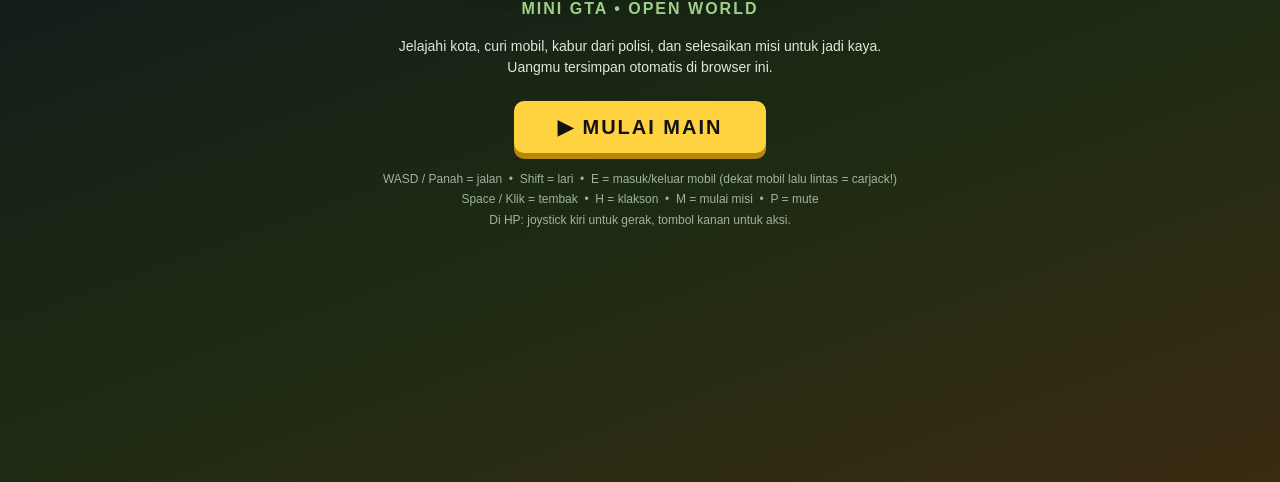
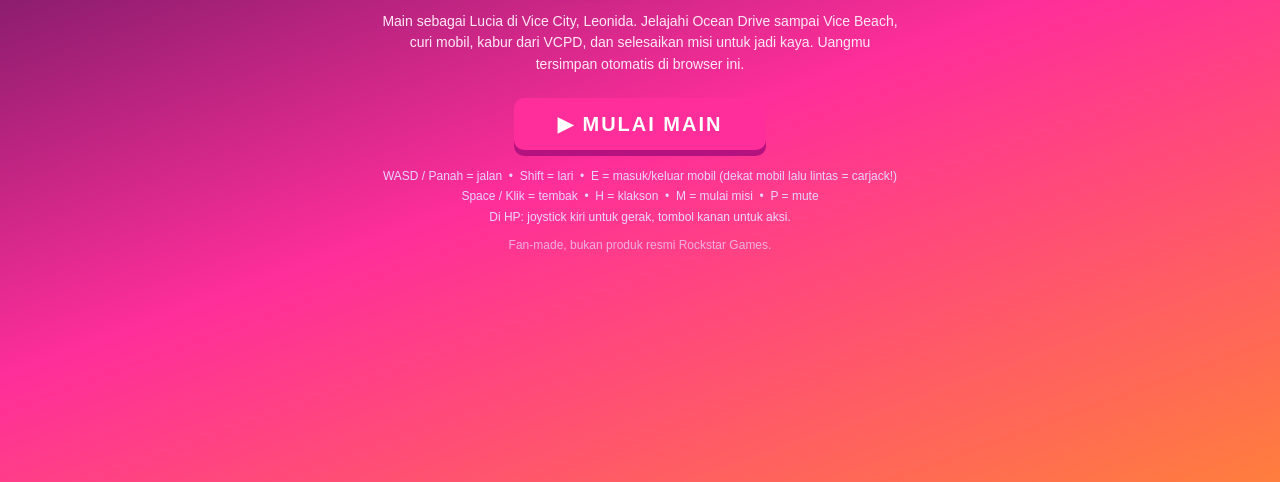
Before and after one commit to sakasaki919-cmd/mini-gta, a plain HTML site: page index.html in a window 1280 px wide. Shown: the part 318-800 px from the top of the page. Drawn offline with Linux system fonts and the light colour scheme.

Commit message:
Retheme jadi GTA 6: Vice City (neon, Ocean Drive, Vice Beach, Lucia, VCPD)

```diff
--- a/index.html
+++ b/index.html
@@ -3,27 +3,27 @@
 <head>
 <meta charset="utf-8">
 <meta name="viewport" content="width=device-width,initial-scale=1,maximum-scale=1,user-scalable=no">
-<title>Palm City — Mini GTA</title>
+<title>Vice City — Mini GTA 6 (fan-made)</title>
 <style>
   *{margin:0;padding:0;box-sizing:border-box}
-  html,body{width:100%;height:100%;overflow:hidden;background:#14181d;font-family:Arial,Helvetica,sans-serif;touch-action:none}
+  html,body{width:100%;height:100%;overflow:hidden;background:#1a0b2e;font-family:Arial,Helvetica,sans-serif;touch-action:none}
   #game{display:block;width:100vw;height:100vh}
-  #start{position:fixed;inset:0;background:linear-gradient(160deg,#0d1420,#1d2b12 60%,#3a2b12);color:#fff;display:flex;flex-direction:column;align-items:center;justify-content:center;text-align:center;z-index:20;padding:20px}
-  #start h1{font-size:52px;letter-spacing:4px;color:#ffd23f;text-shadow:0 4px 0 #b8860b,0 8px 24px rgba(0,0,0,.6)}
-  #start h2{font-size:16px;color:#9fd08a;margin:6px 0 18px;letter-spacing:2px}
-  #start p{max-width:520px;line-height:1.55;color:#dfe8d8;font-size:14px}
-  #startBtn{margin-top:22px;padding:14px 44px;font-size:20px;font-weight:bold;letter-spacing:2px;color:#111;background:#ffd23f;border:none;border-radius:10px;cursor:pointer;box-shadow:0 6px 0 #b8860b}
-  #startBtn:active{transform:translateY(4px);box-shadow:0 2px 0 #b8860b}
-  .ctrl{margin-top:16px;font-size:12px;color:#9fb3a0;line-height:1.7}
-  #muteBtn,#touchToggle{position:fixed;top:10px;z-index:15;width:42px;height:42px;border-radius:50%;border:2px solid rgba(255,255,255,.4);background:rgba(0,0,0,.5);color:#fff;font-size:20px;cursor:pointer}
+  #start{position:fixed;inset:0;background:linear-gradient(160deg,#2b0f4a,#ff2e9a 55%,#ff7e3d);color:#fff;display:flex;flex-direction:column;align-items:center;justify-content:center;text-align:center;z-index:20;padding:20px}
+  #start h1{font-size:52px;letter-spacing:4px;color:#ff5ec4;text-shadow:0 0 16px rgba(255,94,196,.9),0 0 42px rgba(0,229,255,.55),0 4px 0 #7b2ff7,0 8px 24px rgba(0,0,0,.6)}
+  #start h2{font-size:16px;color:#00e5ff;margin:6px 0 18px;letter-spacing:3px}
+  #start p{max-width:520px;line-height:1.55;color:#ffe9f6;font-size:14px}
+  #startBtn{margin-top:22px;padding:14px 44px;font-size:20px;font-weight:bold;letter-spacing:2px;color:#fff;background:#ff2e9a;border:none;border-radius:10px;cursor:pointer;box-shadow:0 6px 0 #b3127f}
+  #startBtn:active{transform:translateY(4px);box-shadow:0 2px 0 #b3127f}
+  .ctrl{margin-top:16px;font-size:12px;color:#e8d5ff;line-height:1.7}
+  #muteBtn,#touchToggle{position:fixed;top:10px;z-index:15;width:42px;height:42px;border-radius:50%;border:2px solid rgba(255,94,196,.6);background:rgba(0,0,0,.5);color:#fff;font-size:20px;cursor:pointer}
   #muteBtn{right:10px}
   #touchToggle{right:60px}
   #touch{display:none;position:fixed;inset:0;z-index:10;pointer-events:none}
   #joy{position:absolute;left:22px;bottom:22px;width:128px;height:128px;border-radius:50%;background:rgba(255,255,255,.12);border:2px solid rgba(255,255,255,.35);pointer-events:auto}
-  #stick{position:absolute;left:39px;top:39px;width:50px;height:50px;border-radius:50%;background:rgba(255,210,63,.85)}
+  #stick{position:absolute;left:39px;top:39px;width:50px;height:50px;border-radius:50%;background:rgba(255,46,154,.9)}
   #btns{position:absolute;right:18px;bottom:22px;display:grid;grid-template-columns:1fr 1fr;gap:10px;pointer-events:auto}
   #btns button{width:64px;height:64px;border-radius:50%;border:2px solid rgba(255,255,255,.4);background:rgba(0,0,0,.55);color:#fff;font-size:24px;cursor:pointer}
-  #btns button:active{background:rgba(255,210,63,.7)}
+  #btns button:active{background:rgba(255,46,154,.7)}
   #btns .wide{grid-column:span 2;width:auto;height:44px;border-radius:22px;font-size:15px}
 </style>
 </head>
@@ -42,9 +42,10 @@
   </div>
 </div>
 <div id="start">
-  <h1>PALM CITY</h1>
-  <h2>MINI GTA &bull; OPEN WORLD</h2>
-  <p>Jelajahi kota, curi mobil, kabur dari polisi, dan selesaikan misi untuk jadi kaya.
+  <h1>VICE CITY</h1>
+  <h2>MINI GTA 6 &bull; OPEN WORLD (FAN-MADE)</h2>
+  <p>Main sebagai Lucia di Vice City, Leonida. Jelajahi Ocean Drive sampai Vice Beach,
+  curi mobil, kabur dari VCPD, dan selesaikan misi untuk jadi kaya.
   Uangmu tersimpan otomatis di browser ini.</p>
   <button id="startBtn">▶ MULAI MAIN</button>
   <div class="ctrl">
@@ -52,6 +53,7 @@
     Space / Klik = tembak &nbsp;•&nbsp; H = klakson &nbsp;•&nbsp; M = mulai misi &nbsp;•&nbsp; P = mute<br>
     Di HP: joystick kiri untuk gerak, tombol kanan untuk aksi.
   </div>
+  <div class="ctrl" style="margin-top:8px;opacity:.75">Fan-made, bukan produk resmi Rockstar Games.</div>
 </div>
 <script>
 'use strict';
@@ -70,9 +72,10 @@ const N=20,ROAD=52,BLOCK=168,CELL=ROAD+BLOCK,MAP=N*CELL+ROAD;
 const RC=i=>i*CELL+ROAD/2;
 const rng=mulberry32(1337);
 const buildings=[],trees=[];
-const PALETTE=['#8d8578','#7c8aa0','#a08a72','#6f7f6b','#966f57','#5f7086','#9c8a6a','#746a80'];
+const PALETTE=['#ff9ecf','#7fd4ff','#c9a6ff','#ffd6a5','#9ff5d2','#ff8fb2','#a5c8ff','#f6b8ff'];
 for(let bx=0;bx<N;bx++)for(let by=0;by<N;by++){
   const x0=bx*CELL+ROAD,y0=by*CELL+ROAD;
+  if(by===N-1)continue; // Vice Beach — baris pantai, tanpa gedung
   if(rng()<0.12){ // taman
     for(let t=0;t<7;t++)trees.push({x:x0+R(16,BLOCK-16),y:y0+R(16,BLOCK-16),r:R(7,13)});
     buildings.push({x:x0,y:y0,w:BLOCK,h:BLOCK,park:true});
@@ -91,6 +94,12 @@ for(let bx=0;bx<N;bx++)for(let by=0;by<N;by++){
     buildings.push({x:x0+14,y:y0+BLOCK-10-h2,w:BLOCK-28,h:h2,c:pick(PALETTE)});
   }
 }
+// pohon palem di pasir Vice Beach
+for(let t=0;t<14;t++)trees.push({x:R(40,MAP-40),y:MAP-CELL+R(24,BLOCK*0.42),r:R(9,14)});
+// pohon palem di trotoar Ocean Drive
+for(let x=90;x<MAP;x+=150)trees.push({x:x,y:19*CELL-5,r:R(9,13)});
+// laut — menghalangi jalan (digambar terpisah di draw)
+buildings.push({x:0,y:MAP-CELL+BLOCK*0.5,w:MAP,h:BLOCK*0.5+ROAD,water:true});
 function hitB(x,y,r){
   for(let i=0;i<buildings.length;i++){const b=buildings[i];if(b.park)continue;
     if(x+r>b.x&&x-r<b.x+b.w&&y+r>b.y&&y-r<b.y+b.h)return b;}
@@ -175,8 +184,8 @@ function startMission(){
   if(!started)return;
   if(mission){toast('Selesaikan misi aktif dulu!');return;}
   const type=MTYPES[missionIdx%3];missionIdx++;
-  if(type==='deliver'){const p=randRoadPoint(500);mission={type:type,label:'Antar Paket',tx:p.x,ty:p.y,reward:150};}
-  else if(type==='timed'){const p=randRoadPoint(500);mission={type:type,label:'Kejar Waktu',tx:p.x,ty:p.y,reward:200,timer:40};}
+  if(type==='deliver'){mission={type:type,label:'Antar Paket ke Ocean Drive',tx:R(200,MAP-200),ty:RC(19),reward:150};}
+  else if(type==='timed'){mission={type:type,label:'Cepat ke Vice Beach',tx:R(200,MAP-200),ty:MAP-CELL+60,reward:200,timer:40};}
   else{
     const p=randRoadPoint(600);
     const c=mkCar(p.x,p.y,0,'#ff7f00','target');c.axis='v';c.dir=1;c.speed=180;CARS.push(c);
@@ -334,7 +343,7 @@ function tryEnterExit(){
   if(best){
     if(best.kind==='traffic'&&best.driver==='npc'){
       spawnPedAt(best.x+20,best.y);
-      addWanted(1);toast('Carjack! Polisi mengejarmu +1 ★');
+      addWanted(1);toast('Carjack! VCPD mengejarmu +1 ★');
     }
     best.driver='player';player.inCar=best;
   }
@@ -379,7 +388,7 @@ function updateTraffic(c,dt){
       else{c.axis='v';c.dir=Math.random()<0.5?1:-1;c.x=center-14*c.dir;}
     }
   }
-  if(along<36){c.dir=1;}else if(along>MAP-36){c.dir=-1;}
+  if(along<36){c.dir=1;}else if(along>(c.axis==='v'?MAP-CELL-40:MAP-36)){c.dir=-1;}
   if(c.axis==='v'){c.y+=c.dir*sp*dt;c.angle=c.dir>0?Math.PI/2:-Math.PI/2;}
   else{c.x+=c.dir*sp*dt;c.angle=c.dir>0?0:Math.PI;}
   // berhenti sebentar kalau menabrak mobil pemain
@@ -400,7 +409,7 @@ function updatePed(p,dt){
       else{p.axis='v';p.dir=Math.random()<0.5?1:-1;p.x=center+p.side*(ROAD/2+9);}
     }
   }
-  if(along<30)p.dir=1;else if(along>MAP-30)p.dir=-1;
+  if(along<30)p.dir=1;else if(along>(p.axis==='v'?MAP-CELL-40:MAP-30))p.dir=-1;
   if(p.axis==='v')p.y+=p.dir*p.speed*dt;else p.x+=p.dir*p.speed*dt;
 }
 function updatePolice(c,dt){
@@ -413,7 +422,7 @@ function updatePolice(c,dt){
   if(d<36&&c.hitCd<=0){
     c.hitCd=0.8;c.speed*=-0.25;
     damage(8);
-    toast('Polisi menabrakmu!');
+    toast('VCPD menabrakmu!');
   }
 }
 function updateBullets(dt){
@@ -537,7 +546,7 @@ function drawCar(c){
   ctx.fillStyle='rgba(0,0,0,.25)';
   ctx.fillRect(-17,-9,34,4);
   if(c.kind==='police'){
-    ctx.fillStyle='#1e50c8';ctx.fillRect(-6,-9,12,18);
+    ctx.fillStyle='#111';ctx.fillRect(-6,-9,12,18);
     const fl=Math.floor(t*6)%2===0;
     ctx.fillStyle=fl?'#ff2a2a':'#2a6bff';
     ctx.fillRect(-4,-11,8,4);
@@ -546,19 +555,19 @@ function drawCar(c){
   ctx.restore();
 }
 function draw(){
-  ctx.fillStyle='#20242a';ctx.fillRect(0,0,W,H);
+  ctx.fillStyle='#150a24';ctx.fillRect(0,0,W,H);
   cam.x=clamp(player.x-W/2,0,Math.max(0,MAP-W));
   cam.y=clamp(player.y-H/2,0,Math.max(0,MAP-H));
   if(MAP<W)cam.x=(MAP-W)/2;
   if(MAP<H)cam.y=(MAP-H)/2;
   ctx.save();ctx.translate(-cam.x,-cam.y);
   // tanah (trotoar)
-  ctx.fillStyle='#9aa0a6';ctx.fillRect(0,0,MAP,MAP);
+  ctx.fillStyle='#b5a49c';ctx.fillRect(0,0,MAP,MAP);
   // jalan
-  ctx.fillStyle='#33373d';
+  ctx.fillStyle='#2b2433';
   for(let i=0;i<=N;i++){ctx.fillRect(i*CELL,0,ROAD,MAP);ctx.fillRect(0,i*CELL,MAP,ROAD);}
   // marka jalan
-  ctx.strokeStyle='#e8c33a';ctx.lineWidth=2;ctx.setLineDash([16,20]);
+  ctx.strokeStyle='#ff5ec4';ctx.lineWidth=2;ctx.setLineDash([16,20]);
   ctx.beginPath();
   for(let i=0;i<=N;i++){
     const c=RC(i);
@@ -566,21 +575,60 @@ function draw(){
     if(c>cam.y-60&&c<cam.y+H+60){ctx.moveTo(Math.max(0,cam.x-20),c);ctx.lineTo(Math.min(MAP,cam.x+W+20),c);}
   }
   ctx.stroke();ctx.setLineDash([]);
+  // kilau neon di tepi jalan (cyan, murah)
+  ctx.strokeStyle='rgba(0,229,255,0.25)';ctx.lineWidth=2;
+  ctx.beginPath();
+  for(let i=0;i<=N;i++){
+    const e0=i*CELL,e1=i*CELL+ROAD;
+    ctx.moveTo(e0,0);ctx.lineTo(e0,MAP);ctx.moveTo(e1,0);ctx.lineTo(e1,MAP);
+    ctx.moveTo(0,e0);ctx.lineTo(MAP,e0);ctx.moveTo(0,e1);ctx.lineTo(MAP,e1);
+  }
+  ctx.stroke();
+  // Vice Beach: pasir + laut
+  ctx.fillStyle='#e8d29a';ctx.fillRect(0,MAP-CELL,MAP,BLOCK*0.5);
+  ctx.fillStyle='#1e9bd8';ctx.fillRect(0,MAP-CELL+BLOCK*0.5,MAP,BLOCK*0.5+ROAD);
+  ctx.strokeStyle='rgba(255,255,255,.35)';ctx.lineWidth=2;
+  for(let wv=0;wv<3;wv++){
+    const wy=MAP-CELL+BLOCK*0.5+18+wv*28+Math.sin(t*1.4+wv*2)*3;
+    ctx.beginPath();ctx.moveTo(Math.max(0,cam.x-20),wy);ctx.lineTo(Math.min(MAP,cam.x+W+20),wy);ctx.stroke();
+  }
+  // label distrik
+  ctx.textAlign='center';
+  if(RC(4)>cam.x-160&&RC(4)<cam.x+W+160&&RC(2)>cam.y-60&&RC(2)<cam.y+H+60){
+    ctx.fillStyle='rgba(255,255,255,0.16)';ctx.font='bold 34px Arial';
+    ctx.fillText('DOWNTOWN',RC(4),RC(2));
+  }
+  if(MAP/2>cam.x-260&&MAP/2<cam.x+W+260&&19*CELL+ROAD/2>cam.y-40&&19*CELL+ROAD/2<cam.y+H+40){
+    ctx.fillStyle='rgba(0,229,255,0.45)';ctx.font='bold 26px Arial';
+    ctx.fillText('O C E A N   D R I V E',MAP/2,19*CELL+ROAD/2+9);
+  }
+  if(MAP/2>cam.x-200&&MAP/2<cam.x+W+200&&MAP-CELL+36>cam.y-50&&MAP-CELL+36<cam.y+H+50){
+    ctx.fillStyle='rgba(255,255,255,0.45)';ctx.font='bold 30px Arial';
+    ctx.fillText('VICE BEACH',MAP/2,MAP-CELL+36);
+  }
+  ctx.textAlign='left';
   // gedung & taman
   for(const b of buildings){
     if(b.x+b.w<cam.x||b.x>cam.x+W||b.y+b.h<cam.y||b.y>cam.y+H)continue;
-    if(b.park){ctx.fillStyle='#5da24a';ctx.fillRect(b.x,b.y,b.w,b.h);}
+    if(b.water)continue; // laut digambar di atas
+    if(b.park){ctx.fillStyle='#3aa655';ctx.fillRect(b.x,b.y,b.w,b.h);}
     else{
       ctx.fillStyle=b.c;ctx.fillRect(b.x,b.y,b.w,b.h);
       ctx.strokeStyle='rgba(0,0,0,.35)';ctx.lineWidth=3;ctx.strokeRect(b.x+1.5,b.y+1.5,b.w-3,b.h-3);
       ctx.fillStyle='rgba(255,255,255,.12)';ctx.fillRect(b.x+6,b.y+6,b.w-12,8);
     }
   }
-  // pohon
-  ctx.fillStyle='#2f7a33';
+  // pohon palem
   for(const tr of trees){
     if(tr.x>cam.x-20&&tr.x<cam.x+W+20&&tr.y>cam.y-20&&tr.y<cam.y+H+20){
-      ctx.beginPath();ctx.arc(tr.x,tr.y,tr.r,0,TAU);ctx.fill();
+      ctx.strokeStyle='#8a6b4a';ctx.lineWidth=3;
+      ctx.beginPath();ctx.moveTo(tr.x,tr.y+8);ctx.lineTo(tr.x,tr.y-4);ctx.stroke();
+      ctx.strokeStyle='#2fae5f';ctx.lineWidth=3;
+      for(let f=0;f<5;f++){
+        const a=-Math.PI/2+(f-2)*0.5;
+        ctx.beginPath();ctx.moveTo(tr.x,tr.y-4);
+        ctx.lineTo(tr.x+Math.cos(a)*tr.r,tr.y-4+Math.sin(a)*tr.r*0.7);ctx.stroke();
+      }
     }
   }
   // rumah sakit
@@ -591,11 +639,11 @@ function draw(){
     const tx=mission.type==='chase'?mission.target.x:mission.tx;
     const ty=mission.type==='chase'?mission.target.y:mission.ty;
     const pulse=1+Math.sin(t*5)*0.15;
-    ctx.strokeStyle='#ffd23f';ctx.lineWidth=4;
+    ctx.strokeStyle='#ff2e9a';ctx.lineWidth=4;
     ctx.beginPath();ctx.arc(tx,ty,26*pulse,0,TAU);ctx.stroke();
-    ctx.fillStyle='rgba(255,210,63,.25)';
+    ctx.fillStyle='rgba(255,46,154,.25)';
     ctx.beginPath();ctx.arc(tx,ty,26*pulse,0,TAU);ctx.fill();
-    ctx.fillStyle='#ffd23f';
+    ctx.fillStyle='#ff2e9a';
     ctx.beginPath();ctx.moveTo(tx,ty-34);ctx.lineTo(tx-8,ty-18);ctx.lineTo(tx+8,ty-18);ctx.closePath();ctx.fill();
   }
   // mobil
@@ -619,13 +667,15 @@ function draw(){
   // peluru
   ctx.fillStyle='#ffe14d';
   for(const b of BULLETS){ctx.beginPath();ctx.arc(b.x,b.y,4,0,TAU);ctx.fill();}
-  // pemain (jalan kaki)
+  // Lucia (jalan kaki)
   if(!player.inCar&&!wasted){
-    ctx.fillStyle='#ffd23f';
+    ctx.fillStyle='#ff2e9a';
     ctx.beginPath();ctx.arc(player.x,player.y,12,0,TAU);ctx.fill();
-    ctx.strokeStyle='#111';ctx.lineWidth=2;
+    ctx.strokeStyle='#fff';ctx.lineWidth=2;
     ctx.beginPath();ctx.arc(player.x,player.y,12,0,TAU);ctx.stroke();
-    ctx.strokeStyle='#111';ctx.lineWidth=3;
+    ctx.fillStyle='#241611';
+    ctx.beginPath();ctx.arc(player.x-Math.cos(player.face)*3,player.y-Math.sin(player.face)*3,6,0,TAU);ctx.fill();
+    ctx.strokeStyle='#fff';ctx.lineWidth=3;
     ctx.beginPath();ctx.moveTo(player.x,player.y);
     ctx.lineTo(player.x+Math.cos(player.face)*16,player.y+Math.sin(player.face)*16);ctx.stroke();
   }
@@ -633,15 +683,17 @@ function draw(){
   drawHUD();
 }
 function drawHUD(){
-  // uang + health
-  ctx.fillStyle='rgba(0,0,0,.55)';ctx.fillRect(10,10,210,64);
-  ctx.fillStyle='#7CFC00';ctx.font='bold 22px Arial';ctx.textAlign='left';
+  // uang + health (Lucia)
+  ctx.fillStyle='rgba(0,0,0,.55)';ctx.fillRect(10,10,210,84);
+  ctx.fillStyle='#ff5ec4';ctx.font='bold 22px Arial';ctx.textAlign='left';
   ctx.fillText('$'+money.toLocaleString('en-US'),20,36);
   ctx.fillStyle='#333';ctx.fillRect(20,46,190,12);
   ctx.fillStyle=player.hp>50?'#2ecc71':player.hp>25?'#f39c12':'#e74c3c';
   ctx.fillRect(20,46,190*player.hp/100,12);
   ctx.fillStyle='#fff';ctx.font='11px Arial';
   ctx.fillText('HP '+Math.ceil(player.hp),20,70);
+  ctx.fillStyle='#ff5ec4';ctx.font='bold 11px Arial';
+  ctx.fillText('LUCIA  •  VICE CITY',20,84);
   // wanted (di bawah tombol DOM kanan-atas supaya tidak tertutup)
   ctx.fillStyle='rgba(0,0,0,.55)';ctx.fillRect(W-190,62,180,44);
   ctx.font='bold 24px Arial';ctx.textAlign='right';
@@ -660,7 +712,7 @@ function drawHUD(){
     ctx.font='bold 15px Arial';
     const tw=ctx.measureText(label).width;
     ctx.fillRect(W/2-tw/2-12,H-46,tw+24,30);
-    ctx.fillStyle='#ffd23f';ctx.textAlign='center';
+    ctx.fillStyle='#ff5ec4';ctx.textAlign='center';
     ctx.fillText(label,W/2,H-26);ctx.textAlign='left';
     // panah ke target
     const sx=tx-cam.x,sy=ty-cam.y;
@@ -668,7 +720,7 @@ function drawHUD(){
       const cx=clamp(sx,30,W-30),cy=clamp(sy,30,H-30);
       const a=Math.atan2(sy-cy,sx-cx);
       ctx.save();ctx.translate(cx,cy);ctx.rotate(a);
-      ctx.fillStyle='#ffd23f';
+      ctx.fillStyle='#ff2e9a';
       ctx.beginPath();ctx.moveTo(16,0);ctx.lineTo(-8,-10);ctx.lineTo(-8,10);ctx.closePath();ctx.fill();
       ctx.restore();
     }
@@ -684,6 +736,8 @@ function drawHUD(){
   const MM=170,s=MM/MAP,mx=14,my=H-MM-14;
   ctx.fillStyle='rgba(0,0,0,.55)';ctx.fillRect(mx-4,my-4,MM+8,MM+8);
   ctx.fillStyle='#2c3138';ctx.fillRect(mx,my,MM,MM);
+  ctx.fillStyle='#e8d29a';ctx.fillRect(mx,my+(MAP-CELL)*s,MM,BLOCK*0.5*s);
+  ctx.fillStyle='#1e9bd8';ctx.fillRect(mx,my+(MAP-CELL+BLOCK*0.5)*s,MM,(BLOCK*0.5+ROAD)*s);
   ctx.fillStyle='#5a616a';
   for(let i=0;i<=N;i++){
     ctx.fillRect(mx+RC(i)*s-1,my,2,MM);
@@ -693,7 +747,7 @@ function drawHUD(){
   if(mission){
     const tx=mission.type==='chase'?mission.target.x:mission.tx;
     const ty=mission.type==='chase'?mission.target.y:mission.ty;
-    ctx.fillStyle='#ffd23f';
+    ctx.fillStyle='#ff2e9a';
     ctx.beginPath();ctx.arc(mx+tx*s,my+ty*s,5,0,TAU);ctx.fill();
   }
   ctx.fillStyle='#3498db';
```
Also changed, not shown: 1 other file.
